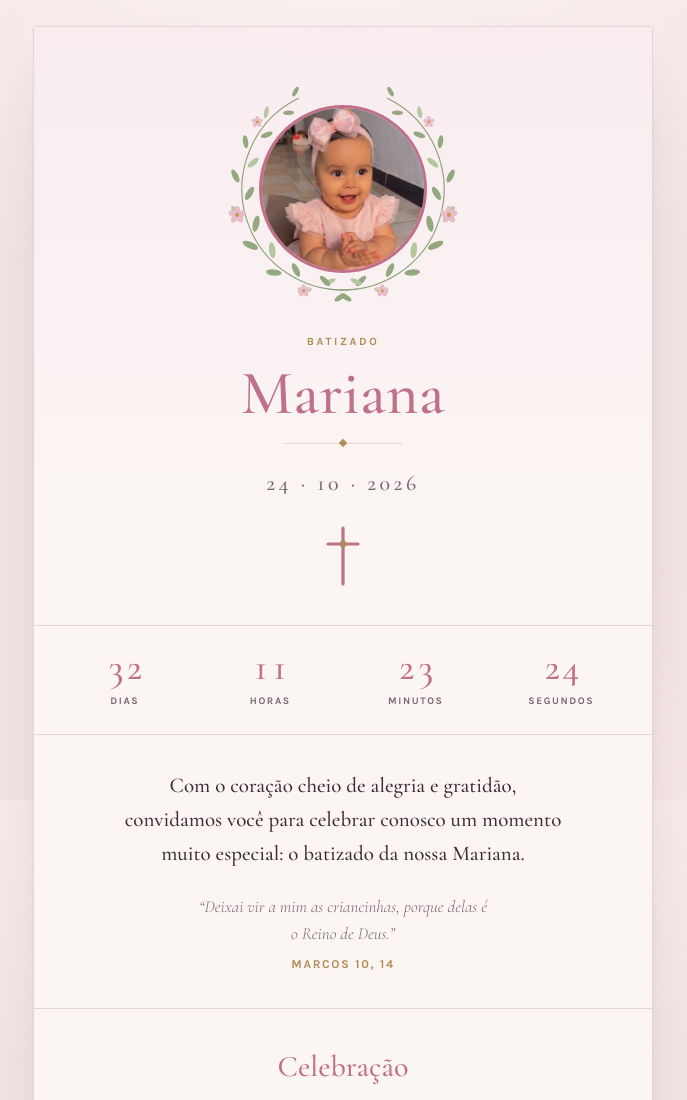
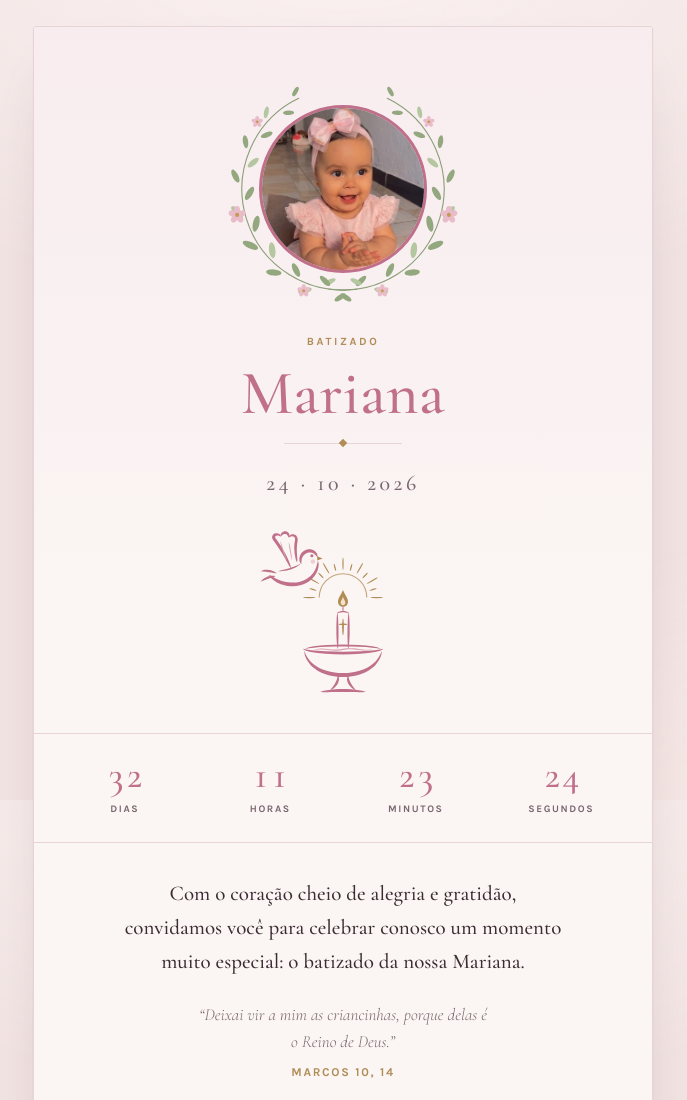
Before and after one commit to Percyolliver18/MariBatism, a plain HTML site: page index.html in a window 1280 px wide. Shown: the top 1100 px of the page, without its empty margins (297-984 px from the left). Drawn offline with nearby package versions, Linux system fonts and the light colour scheme.

Commit message:
Update index.html

```diff
--- a/index.html
+++ b/index.html
@@ -322,10 +322,7 @@ fieldset { border: 0; margin: 0; padding: 0; }
     <div class="filete"></div>
     <p class="data-capa" id="data-capa">24 · 10 · 2026</p>
 
-    <svg class="cruz" viewBox="0 0 42 62" aria-hidden="true">
-      <path d="M21 3 L21 59 M6 19 L36 19" fill="none" stroke="#C0708A" stroke-width="3.2" stroke-linecap="round"/>
-      <circle cx="21" cy="19" r="3.4" fill="#B08D57"/>
-    </svg>
+    <img class="cruz" src="simbolo.svg" alt="" style="width:170px;height:auto">
   </section>
 
   <!-- ============ CONTAGEM ============ -->
```
